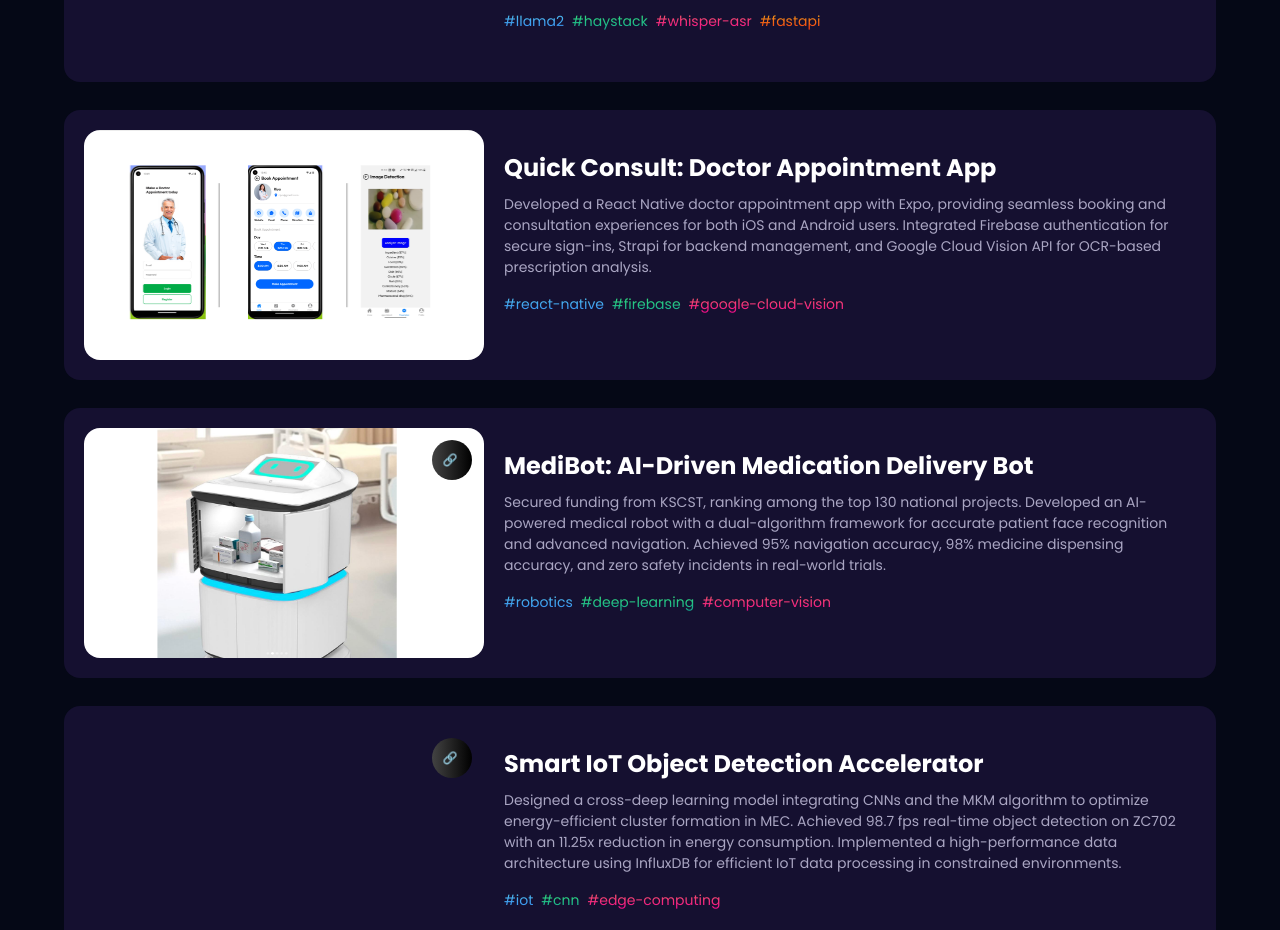
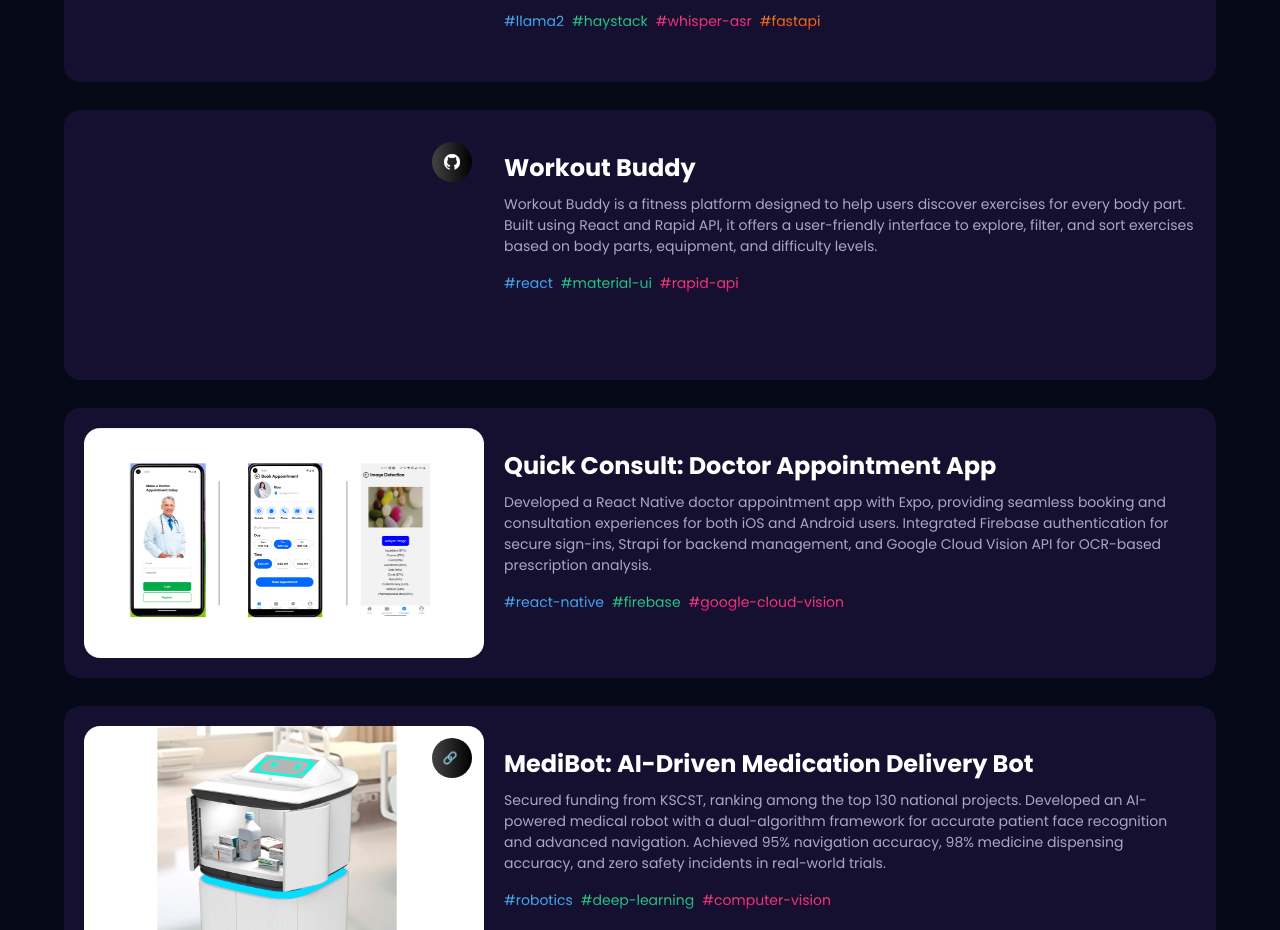
Before and after one commit to ajayv-19/ajay_v_portfolio, a React (Vite) app: page / in a window 1280 px wide. Shown: the part 6120-7050 px from the top of the page. Built offline with nearby package versions, Linux system fonts and the light colour scheme.

Commit message:
Updated Projects section

```diff
--- a/src/assets/index.js
+++ b/src/assets/index.js
@@ -45,6 +45,7 @@ import ecological from "./publications/ecological.png";
 import youtubeSummarization from "./ragg_utube.webp";
 import rainPrediction from "./rainPrediction.webp";
 import gadgetEase from "./gadgetEase.png";
+import workoutBuddyImage from "./workoutBuddyImage.png";
 import sternblog from "./featured/sternblog.png";
 import sternfellow from "./featured/sternfellow.png";
 
@@ -94,4 +95,5 @@ export {
   youtubeSummarization,
   rainPrediction,
   gadgetEase,
+  workoutBuddyImage,
 };
--- a/src/constants/index.js
+++ b/src/constants/index.js
@@ -39,6 +39,7 @@ import {
   youtubeSummarization,
   rainPrediction,
   gadgetEase,
+  workoutBuddyImage,
 } from "../assets";
 
 export const navLinks = [
@@ -287,6 +288,19 @@ const projects = [
     isFigma: false,
   },
   {
+    name: "Workout Buddy",
+    description:
+      "Workout Buddy is a fitness platform designed to help users discover exercises for every body part. Built using React and Rapid API, it offers a user-friendly interface to explore, filter, and sort exercises based on body parts, equipment, and difficulty levels.",
+    tags: [
+      { name: "react", color: "blue-text-gradient" },
+      { name: "material-ui", color: "green-text-gradient" },
+      { name: "rapid-api", color: "pink-text-gradient" },
+    ],
+    image: workoutBuddyImage,
+    source_code_link: "https://github.com/MetunNivin/Workout_buddy",
+    isFigma: false,
+  },
+  {
     name: "Quick Consult: Doctor Appointment App",
     description:
       "Developed a React Native doctor appointment app with Expo, providing seamless booking and consultation experiences for both iOS and Android users. Integrated Firebase authentication for secure sign-ins, Strapi for backend management, and Google Cloud Vision API for OCR-based prescription analysis.",
```
Also changed, not shown: src/assets/workoutBuddyImage.png (added).
